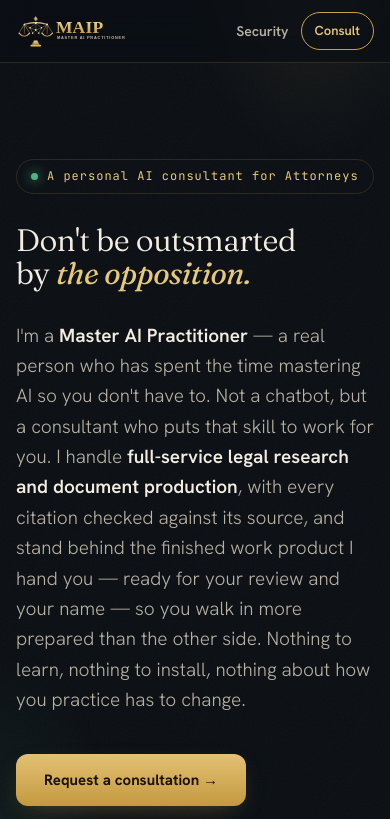
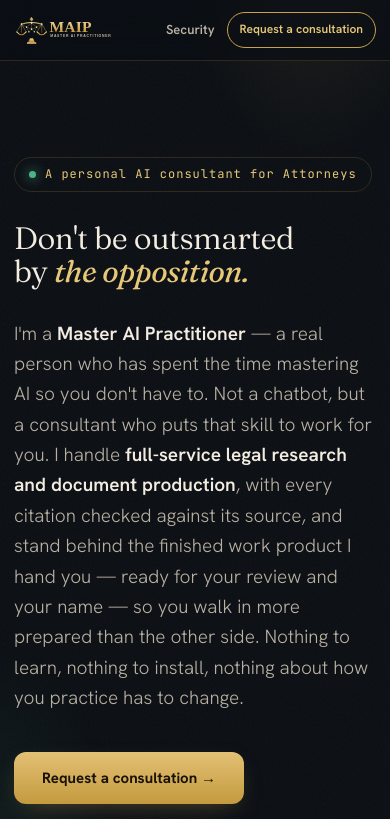
Before and after one commit to stevi10623-crypto/maip, a React (Vite) app: page / in a window 390 px wide. Shown: the top 819 px of the page. Built offline with nearby package versions, Linux system fonts and the light colour scheme.

Commit message:
Keep full 'Request a consultation' on mobile; shrink logo + compact nav so it fits on one line

```diff
--- a/src/App.tsx
+++ b/src/App.tsx
@@ -81,15 +81,11 @@ function App() {
           <img src="/MAIP_logo.svg" alt="MAIP — Master AI Practitioner" className="brand-logo" />
         </div>
         <div className="nav-right">
-          <a
-            onClick={() => setView(view === 'security' ? 'home' : 'security')}
-            style={{ cursor: 'pointer', fontSize: 14, fontWeight: 600, color: 'var(--parch-dim)' }}
-          >
+          <a onClick={() => setView(view === 'security' ? 'home' : 'security')} className="nav-link">
             {view === 'security' ? 'Home' : 'Security'}
           </a>
           <a href="#contact" onClick={() => setView('home')} className="nav-cta">
-            <span className="cta-full">Request a consultation</span>
-            <span className="cta-short">Consult</span>
+            Request a consultation
           </a>
         </div>
       </div>
--- a/src/index.css
+++ b/src/index.css
@@ -50,16 +50,21 @@ nav { position: sticky; top: 0; z-index: 50; backdrop-filter: blur(14px);
   border-radius: 999px; color: var(--gold-bright); transition: 0.25s; }
 .nav-cta:hover { background: var(--gold); color: var(--ink); }
 .brand-logo { height: 64px; width: auto; display: block; }
-.nav-right { display: flex; align-items: center; gap: 22px; }
-.cta-short { display: none; }
+.nav-right { display: flex; align-items: center; gap: 20px; }
+.nav-link { cursor: pointer; font-size: 14px; font-weight: 600; color: var(--parch-dim); }
+.nav-link:hover { color: var(--parch); }
 @media (max-width: 600px) {
-  .wrap { padding: 0 16px; }
-  .nav-in { height: 62px; }
-  .brand-logo { height: 36px; }
+  .wrap { padding: 0 14px; }
+  .nav-in { height: 60px; }
+  .brand-logo { height: 32px; }
   .nav-right { gap: 12px; }
-  .nav-cta { padding: 8px 13px; font-size: 13px; }
-  .cta-full { display: none; }
-  .cta-short { display: inline; }
+  .nav-link { font-size: 13px; }
+  .nav-cta { padding: 7px 12px; font-size: 12px; white-space: nowrap; }
+}
+@media (max-width: 360px) {
+  .brand-logo { height: 28px; }
+  .nav-right { gap: 9px; }
+  .nav-cta { padding: 6px 10px; font-size: 11px; }
 }
 
 /* HERO */
```
